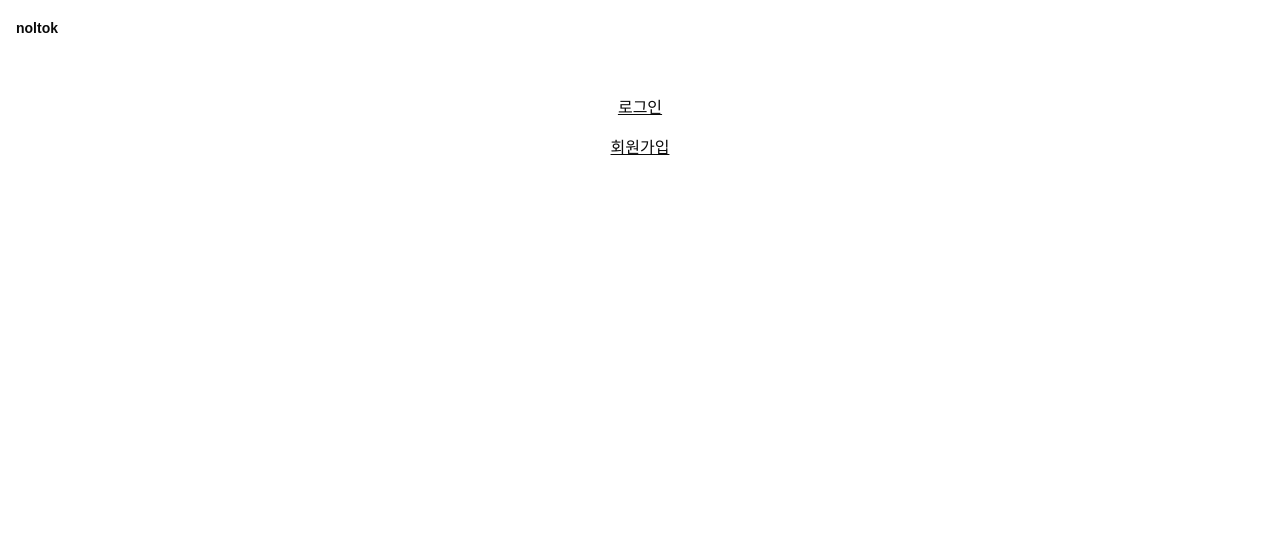
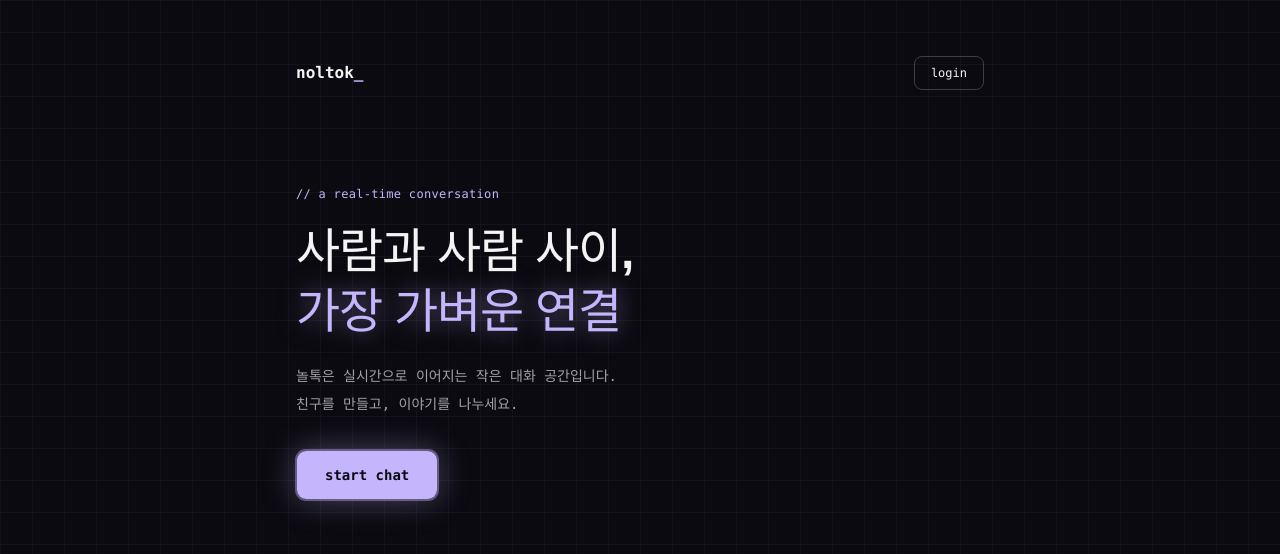
Before and after one commit to GyeonghwanCheon/noltok-frontend, a React (Vite) app: page / in a window 1280 px wide. Shown: the top 554 px of the page. Built offline with nearby package versions, Linux system fonts and the light colour scheme; no server answers.

Commit message:
feat: 전체 페이지 다크 테크 디자인 통일

```diff
--- a/index.html
+++ b/index.html
@@ -1,5 +1,5 @@
 <!doctype html>
-<html lang="en">
+<html lang="en" class="dark">
   <head>
     <meta charset="UTF-8" />
     <link rel="icon" type="image/svg+xml" href="/favicon.svg" />
--- a/src/App.tsx
+++ b/src/App.tsx
@@ -17,26 +17,77 @@ function App() {
     navigate('/')
   }
 
-  if (!isLoggedIn) {
-    return (
-      <div className="mx-auto flex w-full max-w-sm flex-col items-center gap-4 pt-10">
-        <Link to="/login" className="underline">
-          로그인
-        </Link>
-        <Link to="/signup" className="underline">
-          회원가입
-        </Link>
+  return (
+    <div
+      className="min-h-screen bg-background"
+      style={{
+        backgroundImage:
+          'linear-gradient(rgba(196,181,253,0.05) 1px, transparent 1px), linear-gradient(90deg, rgba(196,181,253,0.05) 1px, transparent 1px)',
+        backgroundSize: '32px 32px',
+      }}
+    >
+      <div className="mx-auto max-w-3xl px-10 pt-14 pb-24">
+        <nav className="mb-24 flex items-center justify-between">
+          <Link to="/" className="font-mono text-base font-bold text-foreground">
+            noltok<span className="text-primary">_</span>
+          </Link>
+          {!isLoggedIn && (
+            <Link
+              to="/login"
+              className="rounded-md border border-border px-4 py-2 font-mono text-xs text-foreground"
+            >
+              login
+            </Link>
+          )}
+        </nav>
+
+        {isLoggedIn ? (
+          <div>
+            <div className="mb-4 font-mono text-xs tracking-wide text-primary">// signed in</div>
+            <h1 className="mb-6 max-w-lg text-3xl leading-tight font-bold text-foreground">
+              로그인 상태입니다.
+            </h1>
+            <div className="flex gap-3">
+              <Link
+                to="/me"
+                className="rounded-lg border border-border px-6 py-3 font-mono text-sm text-foreground"
+              >
+                내 정보 보기
+              </Link>
+              <Button
+                onClick={handleLogout}
+                className="rounded-lg font-mono text-sm font-bold shadow-[0_0_0_1px_rgba(196,181,253,0.4),0_0_32px_rgba(196,181,253,0.35)]"
+              >
+                로그아웃
+              </Button>
+            </div>
+          </div>
+        ) : (
+          <div>
+            <div className="mb-5 font-mono text-xs tracking-wide text-primary">
+              // a real-time conversation
+            </div>
+            <h1 className="mb-5 max-w-lg text-5xl leading-tight font-bold tracking-tight text-foreground">
+              사람과 사람 사이,
+              <br />
+              <span className="text-primary [text-shadow:0_0_24px_rgba(196,181,253,0.5)]">
+                가장 가벼운 연결
+              </span>
+            </h1>
+            <p className="mb-8 max-w-md font-mono text-sm leading-7 text-muted-foreground">
+              놀톡은 실시간으로 이어지는 작은 대화 공간입니다.
+              <br />
+              친구를 만들고, 이야기를 나누세요.
+            </p>
+            <Button
+              asChild
+              className="rounded-lg px-7 py-6 font-mono text-sm font-bold shadow-[0_0_0_1px_rgba(196,181,253,0.4),0_0_32px_rgba(196,181,253,0.35)]"
+            >
+              <Link to="/signup">start chat</Link>
+            </Button>
+          </div>
+        )}
       </div>
-    )
-  }
-
-  return (
-    <div className="mx-auto flex w-full max-w-sm flex-col items-center gap-4 pt-10">
-      <p>로그인 상태입니다.</p>
-      <Link to="/me" className="underline">
-        내 정보 보기
-      </Link>
-      <Button onClick={handleLogout}>로그아웃</Button>
     </div>
   )
 }
--- a/src/components/Layout.tsx
+++ b/src/components/Layout.tsx
@@ -1,13 +1,18 @@
-import { Link, Outlet } from 'react-router-dom'
+import { Link, Outlet, useLocation } from 'react-router-dom'
 
 export function Layout() {
+  const { pathname } = useLocation()
+  const isHome = pathname === '/'
+
   return (
-    <div>
-      <header className="p-4">
-        <Link to="/" className="text-sm font-semibold">
-          noltok
-        </Link>
-      </header>
+    <div className="min-h-screen bg-background">
+      {!isHome && (
+        <header className="p-4">
+          <Link to="/" className="font-mono text-sm font-bold text-foreground">
+            noltok<span className="text-primary">_</span>
+          </Link>
+        </header>
+      )}
       <Outlet />
     </div>
   )
--- /dev/null
+++ b/src/features/user/components/EditProfileForm.tsx
@@ -0,0 +1,76 @@
+import { useEffect } from 'react'
+import { useForm } from 'react-hook-form'
+import { zodResolver } from '@hookform/resolvers/zod'
+import { z } from 'zod'
+import { isAxiosError } from 'axios'
+import { useNavigate } from 'react-router-dom'
+import { useMyInfo } from '@/features/user/hooks/useMyInfo'
+import { useUpdateProfile } from '@/features/user/hooks/useUpdateProfile'
+import { Button } from '@/components/ui/button'
+import { Input } from '@/components/ui/input'
+import { Field, FieldError, FieldGroup, FieldLabel } from '@/components/ui/field'
+
+const editProfileSchema = z.object({
+  nickname: z
+    .string()
+    .min(2, '닉네임은 2~10자로 입력해주세요.')
+    .max(10, '닉네임은 2~10자로 입력해주세요.'),
+  profileImageUrl: z.string(),
+})
+
+type EditProfileFormValues = z.infer<typeof editProfileSchema>
+
+export function EditProfileForm() {
+  const navigate = useNavigate()
+  const { data } = useMyInfo()
+  const {
+    register,
+    handleSubmit,
+    formState: { errors },
+  } = useForm<EditProfileFormValues>({
+    resolver: zodResolver(editProfileSchema),
+    values: data
+      ? { nickname: data.nickname, profileImageUrl: data.profileImageUrl ?? '' }
+      : undefined,
+  })
+  const { mutate: updateProfile, isPending, isSuccess, error } = useUpdateProfile()
+
+  useEffect(() => {
+    if (isSuccess) {
+      navigate('/me')
+    }
+  }, [isSuccess, navigate])
+
+  const errorMessage = isAxiosError<{ message?: string }>(error)
+    ? error.response?.data?.message
+    : undefined
+
+  return (
+    <form
+      onSubmit={handleSubmit((values) =>
+        updateProfile({
+          nickname: values.nickname,
+          profileImageUrl: values.profileImageUrl || undefined,
+        }),
+      )}
+      className="mx-auto flex w-full max-w-sm flex-col gap-6 pt-10"
+    >
+      <FieldGroup>
+        <Field>
+          <FieldLabel htmlFor="nickname">닉네임</FieldLabel>
+          <Input id="nickname" type="text" {...register('nickname')} />
+          <FieldError errors={[errors.nickname]} />
+        </Field>
+        <Field>
+          <FieldLabel htmlFor="profileImageUrl">프로필 이미지 URL</FieldLabel>
+          <Input id="profileImageUrl" type="text" {...register('profileImageUrl')} />
+          <FieldError errors={[errors.profileImageUrl]} />
+        </Field>
+        {errorMessage && <FieldError>{errorMessage}</FieldError>}
+        <Button type="submit" disabled={isPending}>
+          저장
+        </Button>
+      </FieldGroup>
+    </form>
+  )
+}
--- a/src/features/user/components/MyInfo.tsx
+++ b/src/features/user/components/MyInfo.tsx
@@ -1,4 +1,6 @@
+import { Link } from 'react-router-dom'
 import { useMyInfo } from '@/features/user/hooks/useMyInfo'
+import { Button } from '@/components/ui/button'
 
 export function MyInfo() {
   const { data, isLoading, isError } = useMyInfo()
@@ -29,6 +31,9 @@ export function MyInfo() {
         <p className="text-sm text-muted-foreground">{data.email}</p>
         <p className="text-sm text-muted-foreground">가입일: {data.createdAt}</p>
       </div>
+      <Button asChild variant="outline">
+        <Link to="/me/edit">수정</Link>
+      </Button>
     </div>
   )
 }
--- /dev/null
+++ b/src/features/user/hooks/useUpdateProfile.ts
@@ -0,0 +1,19 @@
+import { useMutation, useQueryClient } from '@tanstack/react-query'
+import { apiClient } from '@/api/client'
+import type { ApiResponse } from '@/types/api'
+import type { UpdateProfileRequest, UserResponse } from '@/features/user/types'
+
+async function updateProfile(request: UpdateProfileRequest) {
+  const { data } = await apiClient.patch<ApiResponse<UserResponse>>('/api/v1/users/me', request)
+  return data.data
+}
+
+export function useUpdateProfile() {
+  const queryClient = useQueryClient()
+  return useMutation({
+    mutationFn: updateProfile,
+    onSuccess: () => {
+      queryClient.invalidateQueries({ queryKey: ['me'] })
+    },
+  })
+}
--- a/src/features/user/types.ts
+++ b/src/features/user/types.ts
@@ -5,3 +5,8 @@ export interface UserResponse {
   profileImageUrl: string | null
   createdAt: string
 }
+
+export interface UpdateProfileRequest {
+  nickname?: string
+  profileImageUrl?: string
+}
--- a/src/index.css
+++ b/src/index.css
@@ -47,24 +47,24 @@
 }
 
 .dark {
-  --background: oklch(0.145 0 0);
-  --foreground: oklch(0.985 0 0);
-  --card: oklch(0.205 0 0);
-  --card-foreground: oklch(0.985 0 0);
-  --popover: oklch(0.205 0 0);
-  --popover-foreground: oklch(0.985 0 0);
-  --primary: oklch(0.922 0 0);
-  --primary-foreground: oklch(0.205 0 0);
-  --secondary: oklch(0.269 0 0);
-  --secondary-foreground: oklch(0.985 0 0);
-  --muted: oklch(0.269 0 0);
-  --muted-foreground: oklch(0.708 0 0);
-  --accent: oklch(0.269 0 0);
-  --accent-foreground: oklch(0.985 0 0);
+  --background: #0b0a10;
+  --foreground: #f4f4f5;
+  --card: #151319;
+  --card-foreground: #f4f4f5;
+  --popover: #151319;
+  --popover-foreground: #f4f4f5;
+  --primary: #c4b5fd;
+  --primary-foreground: #0b0a10;
+  --secondary: #1f1d26;
+  --secondary-foreground: #f4f4f5;
+  --muted: #1f1d26;
+  --muted-foreground: #a1a1aa;
+  --accent: #1f1d26;
+  --accent-foreground: #f4f4f5;
   --destructive: oklch(0.704 0.191 22.216);
-  --border: oklch(1 0 0 / 10%);
-  --input: oklch(1 0 0 / 15%);
-  --ring: oklch(0.556 0 0);
+  --border: #3f3b4a;
+  --input: #3f3b4a;
+  --ring: #c4b5fd;
   --chart-1: oklch(0.87 0 0);
   --chart-2: oklch(0.556 0 0);
   --chart-3: oklch(0.439 0 0);
--- a/src/routes/index.tsx
+++ b/src/routes/index.tsx
@@ -4,6 +4,7 @@ import { Layout } from '@/components/Layout'
 import { SignupForm } from '@/features/auth/components/SignupForm'
 import { LoginForm } from '@/features/auth/components/LoginForm'
 import { MyInfo } from '@/features/user/components/MyInfo'
+import { EditProfileForm } from '@/features/user/components/EditProfileForm'
 import { ProtectedRoute } from '@/routes/ProtectedRoute'
 
 export const router = createBrowserRouter([
@@ -29,6 +30,10 @@ export const router = createBrowserRouter([
             path: '/me',
             element: <MyInfo />,
           },
+          {
+            path: '/me/edit',
+            element: <EditProfileForm />,
+          },
         ],
       },
     ],
```
